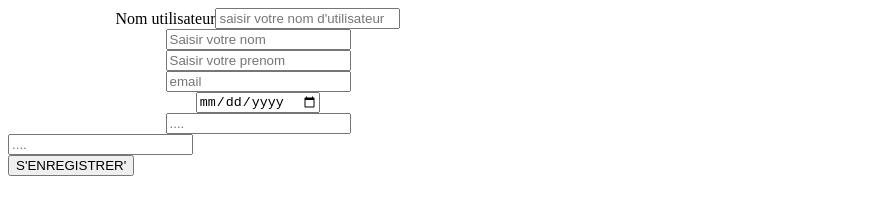
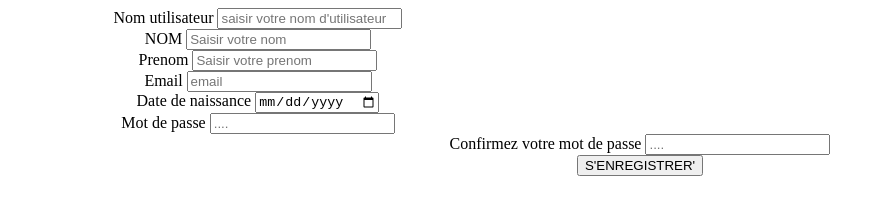
Before and after one commit to gus0660/exoFormulair, a plain HTML site: page index.html in a window 1280 px wide. Shown: the whole page, without its empty margins (0-885 px from the left). Drawn offline with Linux system fonts and the light colour scheme.

Commit message:
remplissage des labels

```diff
--- a/index.html
+++ b/index.html
@@ -14,26 +14,26 @@
         <input id="userName" name="userName" type="text" placeholder="saisir votre nom d'utilisateur">
         </div>
         <div class="form-field">
-            <label for="nom"></label>
+            <label for="nom">NOM</label>
             <input id="nom" name="nom" placeholder="Saisir votre nom" type="text">
         </div>
         <div class="form-field">
-            <label for="prenom"></label>
+            <label for="prenom">Prenom</label>
             <input id="prenom" name="prenom" placeholder="Saisir votre prenom" type="text">
         </div>
         <div class="form-field">
-            <label for="inputImail"></label>
+            <label for="inputImail">Email</label>
             <input id="inputImail" name="inputImail" placeholder="email" type="email">
         </div>
         <div class="form-field">
-            <label for="dateOfBirth"></label>
+            <label for="dateOfBirth">Date de naissance</label>
             <input id="dateOfBirth" name="dateOfBirth" placeholder="Date de naissance" type="date">
         </div>
         <div class="form-field">
-            <label for="userPass"></label>
+            <label for="userPass">Mot de passe</label>
             <input id="userPass" name="userPass" placeholder="...." type="password">
         </div>
-        <label for="confirmPass"></label>
+        <label for="confirmPass">Confirmez votre mot de passe</label>
             <input id="confirmPass" name="confirmPass" placeholder="...." type="password">
         <div class="form-field">
 
--- a/styles.css
+++ b/styles.css
@@ -1,7 +1,9 @@
+#form {
+text-align: center;
+align-items: center;
+}
+.form-field {
+    text-align: center;
 
-.form-field {
-    display: flex;
-    align-items: center;
-    justify-content: center;
     width: 500px;
 }
```
